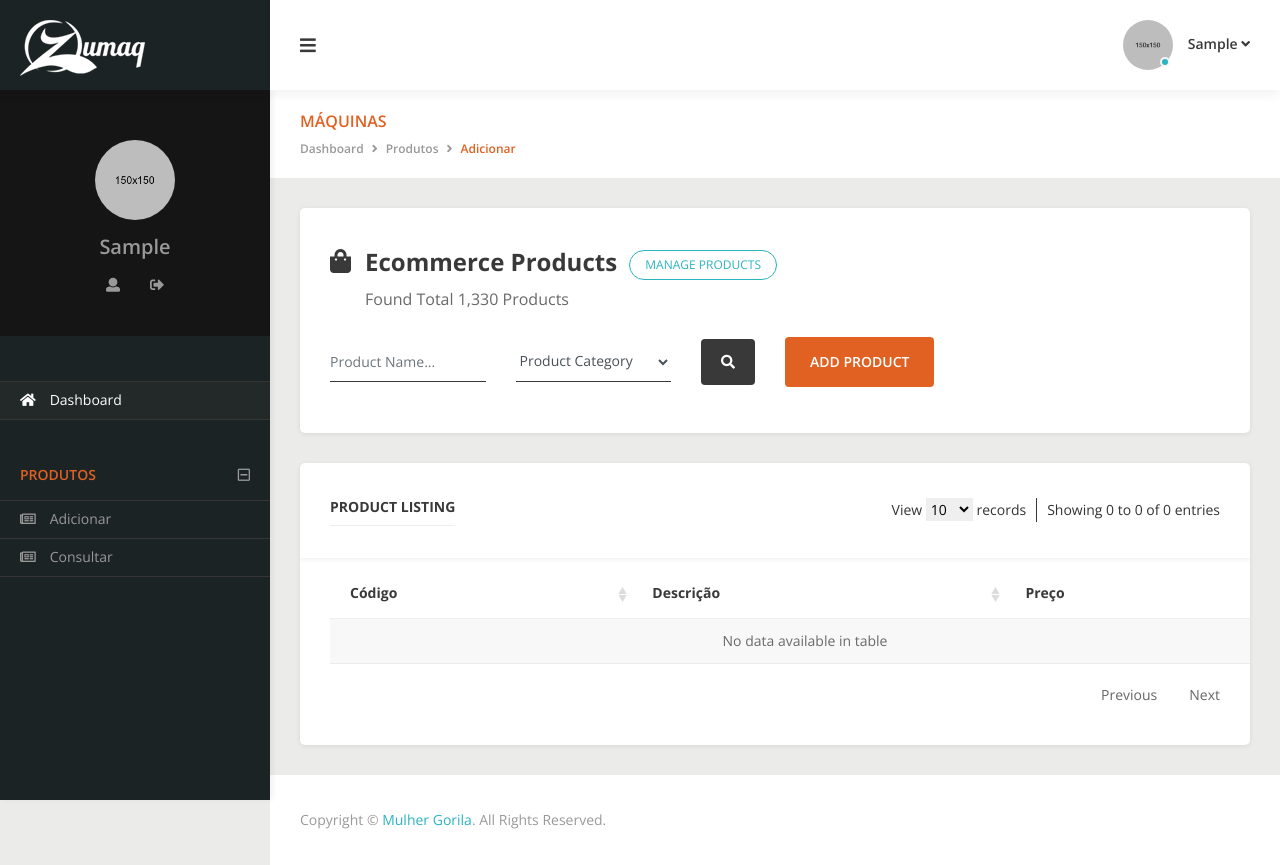
After one commit to tiagocordeiro/zumaq-partners, a Django app: page /products/list/ in a window 1280 px wide. The commit adds this page. Run offline with Django 3.2, Linux system fonts and the light colour scheme; the visitor is signed in with stand-in values (Sample User, id 1); data that the repository does not hold is empty; some libraries are stand-ins or nearby versions.

Commit message:
Configura view, url e template para product_list

```diff
--- a/products/urls.py
+++ b/products/urls.py
@@ -3,6 +3,7 @@ from django.urls import path
 from . import views
 
 urlpatterns = [
+    path('list/', views.product_list, name='product_list'),
     path('product/add/', views.product_add, name='product_add'),
     path('product/<str:codigo>/', views.product_view, name='product_view'),
     path('product/create/<str:codigo>/', views.product_create, name='product_create'),
--- a/products/views.py
+++ b/products/views.py
@@ -123,3 +123,15 @@ def product_add(request):
         return redirect('product_create', codigo=codigo)
 
     return render(request, 'products/add.html')
+
+@login_required
+def product_list(request):
+    try:
+        usuario = UserProfile.objects.get(user=request.user)
+    except UserProfile.DoesNotExist:
+        usuario = None
+
+    produtos = Produto.objects.all()
+
+    return render(request, 'products/list.html', {'usuario': usuario,
+                                                  'produtos': produtos})
--- a/templates/navbar.html
+++ b/templates/navbar.html
@@ -25,20 +25,6 @@
 
     <div class="navbar--nav ml-auto">
         <ul class="nav">
-{#            <li class="nav-item">#}
-{#                <a href="#" class="nav-link">#}
-{#                    <i class="fa fa-bell"></i>#}
-{#                    <span class="badge text-white bg-blue">7</span>#}
-{#                </a>#}
-{#            </li>#}
-{##}
-{#            <li class="nav-item">#}
-{#                <a href="#" class="nav-link">#}
-{#                    <i class="fa fa-envelope"></i>#}
-{#                    <span class="badge text-white bg-blue">4</span>#}
-{#                </a>#}
-{#            </li>#}
-
             <!-- Nav User Start -->
             <li class="nav-item dropdown nav--user online">
                 <a href="#" class="nav-link" data-toggle="dropdown">
@@ -131,27 +117,21 @@
             </li>
 
             <li>
-                <a href="#">Indicações</a>
+                <a href="#">Produtos</a>
 
                 <ul>
                     <li>
-                        <a href="#">
+                        <a href="{% url 'product_add' %}">
                             <i class="far fa-newspaper"></i>
                             <span>Adicionar</span>
                         </a>
                     </li>
                     <li>
-                        <a href="#">
+                        <a href="{% url 'product_list' %}">
                             <i class="far fa-newspaper"></i>
                             <span>Consultar</span>
                         </a>
                     </li>
-{#                    <li>#}
-{#                        <a href="#">#}
-{#                            <i class="fab fa-wpforms"></i>#}
-{#                            <span>Relatórios</span>#}
-{#                        </a>#}
-{#                    </li>#}
                 </ul>
             </li>
         </ul>
--- /dev/null
+++ b/templates/products/list.html
@@ -0,0 +1,82 @@
+{% extends "base.html" %}
+{% load static %}
+
+{% block title %}Dashboard - S.I.E.{% endblock %}
+{% block page-title %}Máquinas{% endblock %}
+
+{% block breadcrumb %}
+  <li class="breadcrumb-item"><a href="#">Dashboard</a></li>
+  <li class="breadcrumb-item"><a href="#">Produtos</a></li>
+  <li class="breadcrumb-item active"><span>Adicionar</span></li>
+{% endblock %}
+
+{% block content %}
+  <!-- Main Content Start -->
+  <section class="main--content">
+    <div class="panel">
+      <!-- Records Header Start -->
+      <div class="records--header">
+        <div class="title fa-shopping-bag">
+          <h3 class="h3">Ecommerce Products <a href="#" class="btn btn-sm btn-outline-info">Manage Products</a></h3>
+          <p>Found Total 1,330 Products</p>
+        </div>
+
+        <div class="actions">
+          <form action="#" class="search flex-wrap flex-md-nowrap">
+            <input type="text" class="form-control" placeholder="Product Name..." required>
+            <select name="select" class="form-control">
+              <option value="" selected>Product Category</option>
+            </select>
+            <button type="submit" class="btn btn-rounded"><i class="fa fa-search"></i></button>
+          </form>
+
+          <a href="#" class="addProduct btn btn-lg btn-rounded btn-warning">Add Product</a>
+        </div>
+      </div>
+      <!-- Records Header End -->
+    </div>
+
+    <div class="panel">
+      <!-- Records List Start -->
+      <div class="records--list" data-title="Product Listing">
+        <table id="recordsListView">
+          <thead>
+          <tr>
+            <th>Código</th>
+            <th>Descrição</th>
+            <th>Preço</th>
+{#            <th class="not-sortable">Actions</th>#}
+          </tr>
+          </thead>
+          <tbody>
+          {% for produto in produtos %}
+          <tr>
+            <td>
+              <a href="#" class="btn-link">{{ produto.codigo }}</a>
+            </td>
+            <td>
+              {{ produto.descricao }}
+            </td>
+            <td>
+              {{ produto.cliente_paga }}
+            </td>
+{#            <td>#}
+{#              <div class="dropleft">#}
+{#                <a href="#" class="btn-link" data-toggle="dropdown"><i class="fa fa-ellipsis-v"></i></a>#}
+{##}
+{#                <div class="dropdown-menu">#}
+{#                  <a href="#" class="dropdown-item">Edit</a>#}
+{#                  <a href="#" class="dropdown-item">Delete</a>#}
+{#                </div>#}
+{#              </div>#}
+{#            </td>#}
+          </tr>
+          {% endfor %}
+          </tbody>
+        </table>
+      </div>
+      <!-- Records List End -->
+    </div>
+  </section>
+  <!-- Main Content End -->
+{% endblock %}
```
